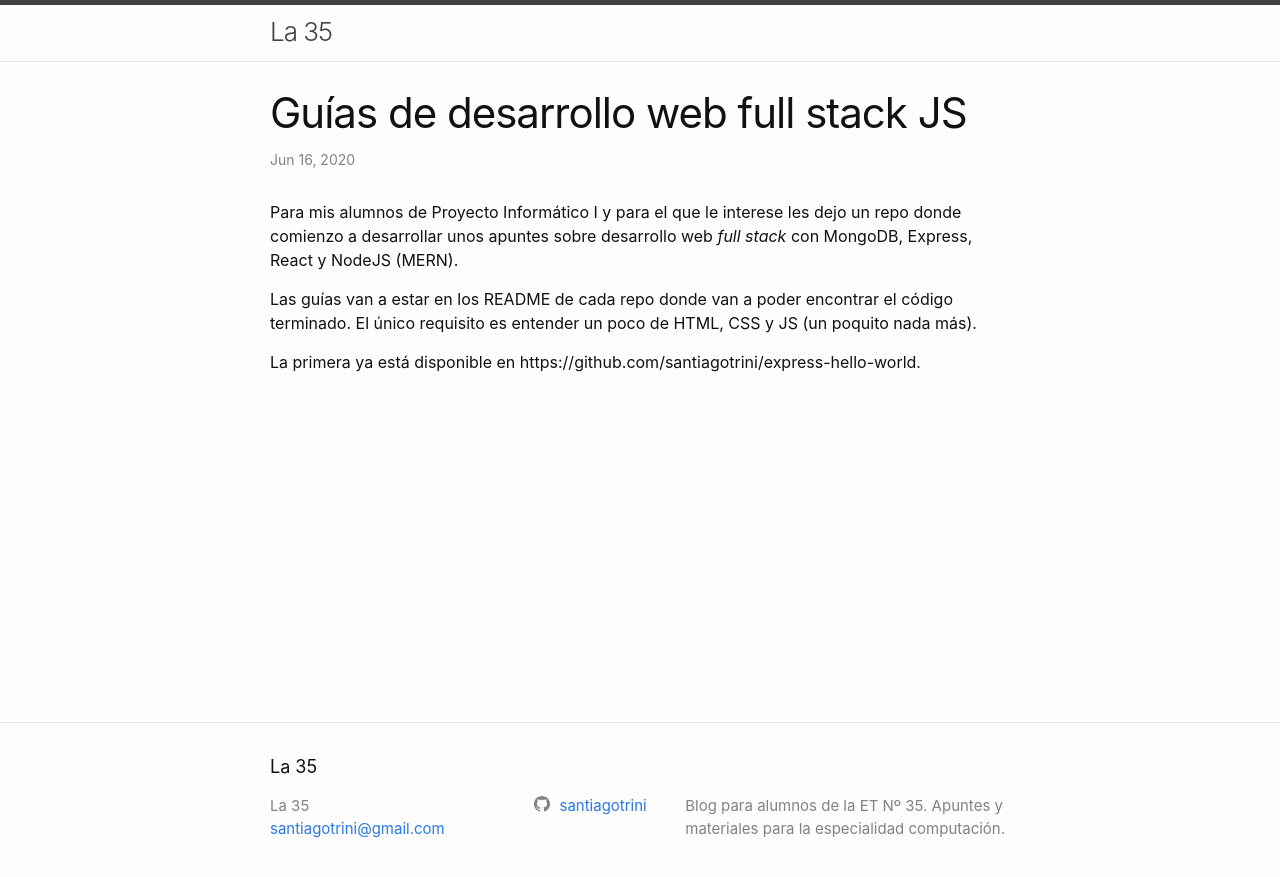
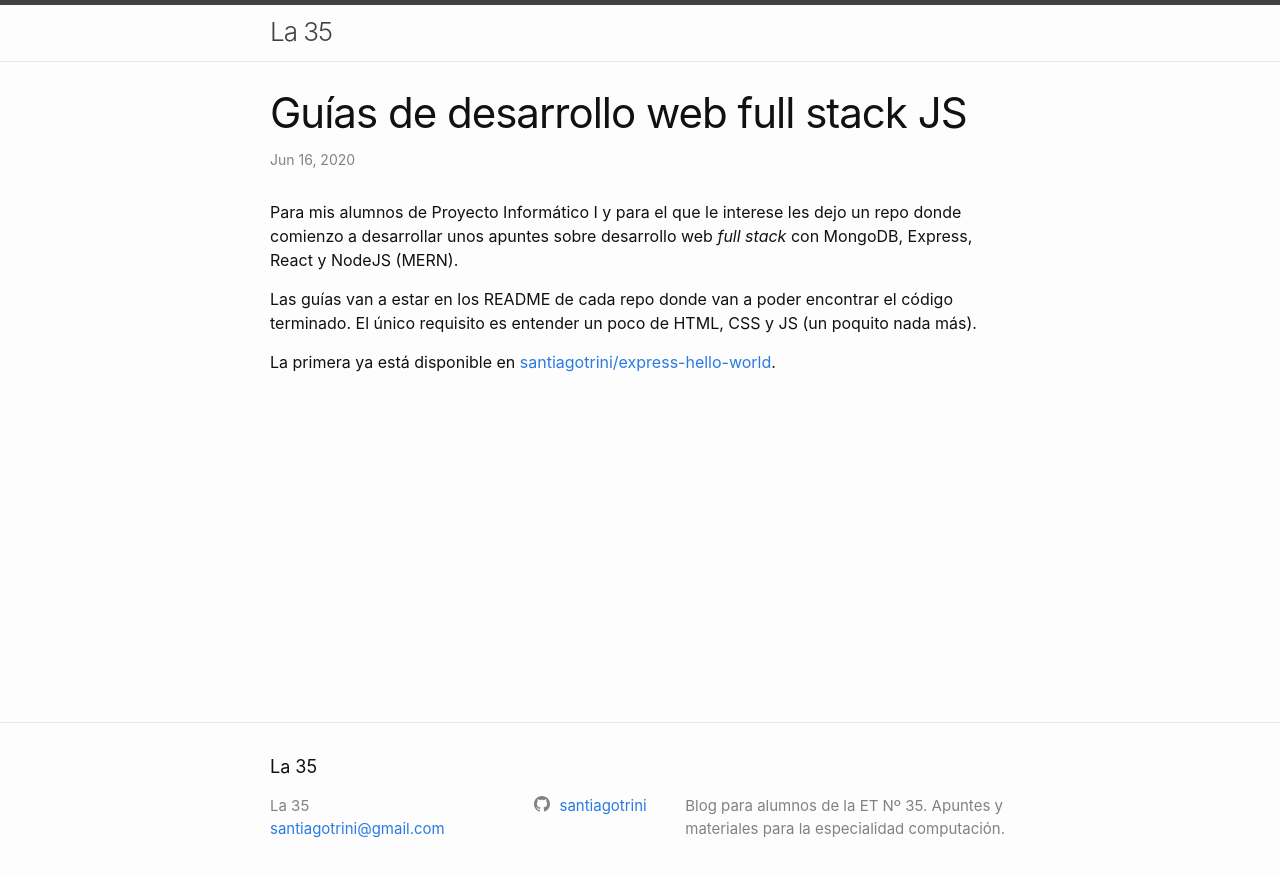
Before and after one commit to la35/la35.github.io, a Jekyll site: the page built from _posts/2020-06-16-fullstack.md, in a window 1280 px wide. Shown: the top 877 px of the page. Built offline with Jekyll 4.4.1, drawn with Linux system fonts in a browser that asks for light colours; some of the changed lines change nothing that is shown.

Commit message:
fix link

```diff
--- a/_posts/2020-06-16-fullstack.md
+++ b/_posts/2020-06-16-fullstack.md
@@ -10,4 +10,4 @@ Para mis alumnos de Proyecto Informático I y para el que le interese les dejo u
 Las guías van a estar en los README de cada repo donde van a poder encontrar el código terminado.
 El único requisito es entender un poco de HTML, CSS y JS (un poquito nada más).
 
-La primera ya está disponible en https://github.com/santiagotrini/express-hello-world.
+La primera ya está disponible en [santiagotrini/express-hello-world](https://github.com/santiagotrini/express-hello-world).
```
